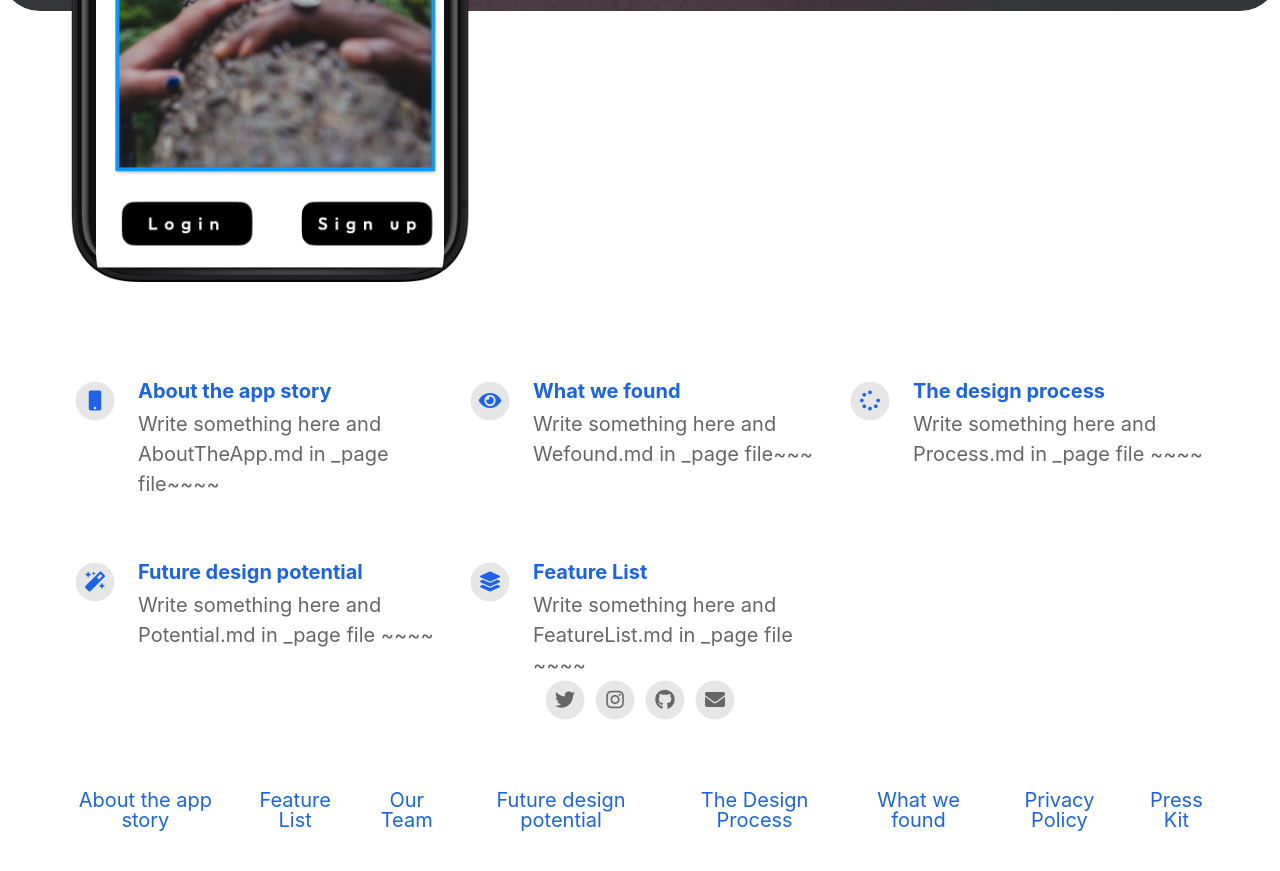
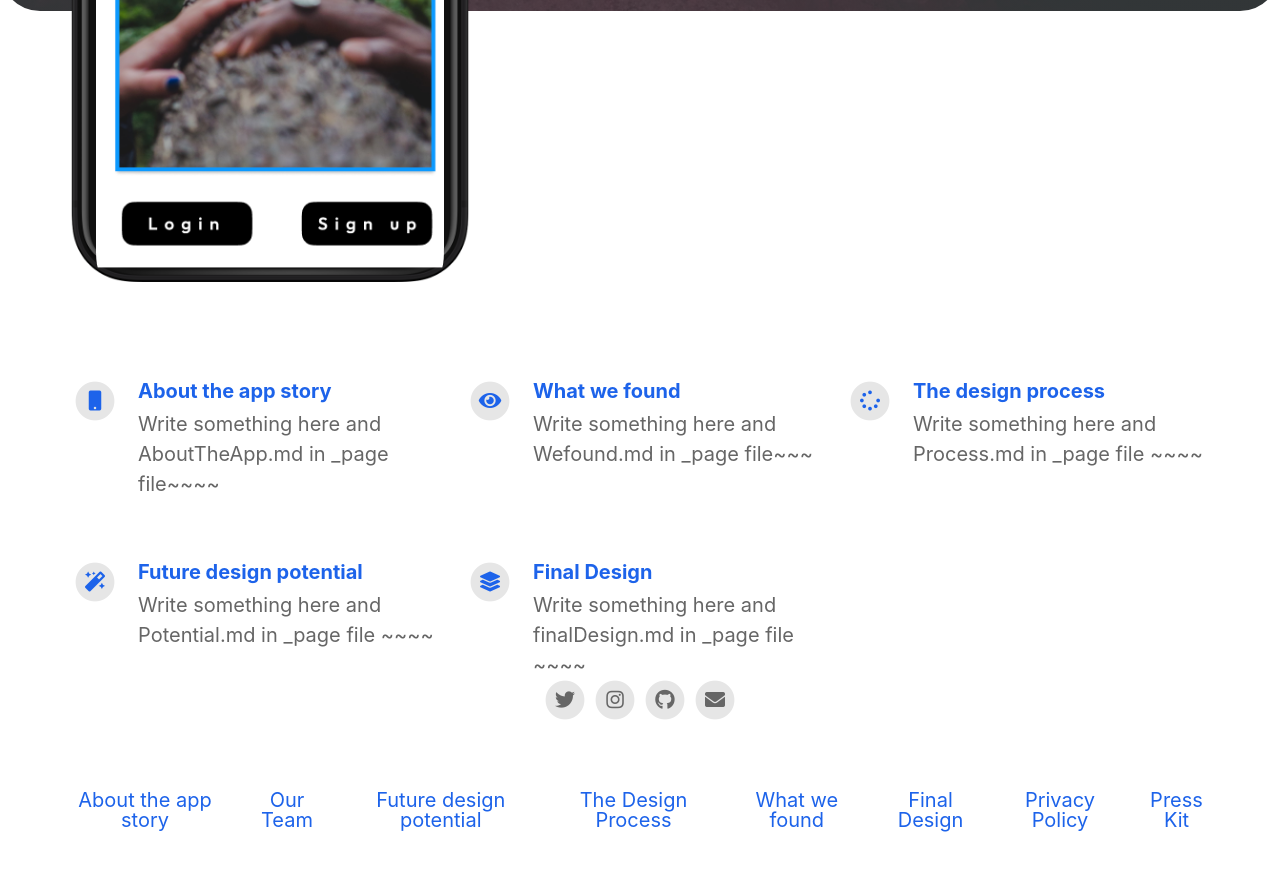
Before and after one commit to jg100/CommunityApp, a Jekyll site: the page built from index.html, in a window 1280 px wide and 900 px high, scrolled down 703 px. Shown: the top 871 px of the window. Built offline with Jekyll 4.4.1, drawn with Linux system fonts in a browser that asks for light colours; nearby versions of some CDN libraries.

Commit message:
doing Final Design

```diff
--- a/_config.yml
+++ b/_config.yml
@@ -47,8 +47,8 @@ features:
     description: Write something here and Potential.md in _page file ~~~~
     fontawesome_icon_name: magic
 
-  - title: Feature List
-    description: Write something here and FeatureList.md in _page file ~~~~
+  - title: Final Design
+    description: Write something here and finalDesign.md in _page file ~~~~
     fontawesome_icon_name: layer-group
 
   - title: # New Feature Title
```
Also changed, not shown: _pages/FeatureList.md (deleted, +0 -9 lines), _pages/Our_Team.md (+1 -1 lines), _pages/finalDesign.md (added, +15 -0 lines), assets/screenshot/groceryShopFlow.png (added).
